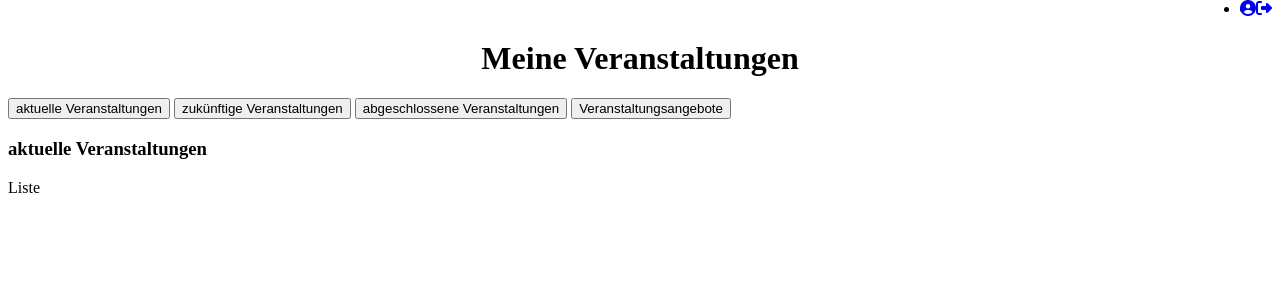
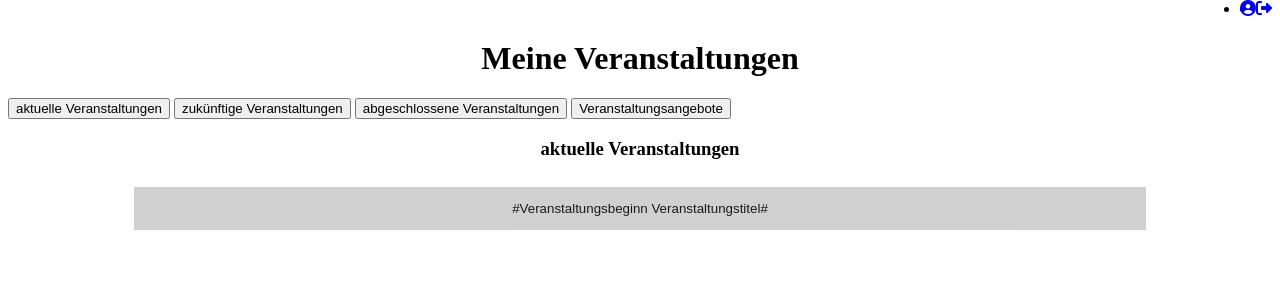
Before and after one commit to TSWE-team9/event_management_system, a PHP site: page /VeranstalterVeranstaltungen.php in a window 1280 px wide. Shown: the part 132-432 px from the top of the page. Run offline with PHP 8.4, Linux system fonts and the light colour scheme; some libraries are stand-ins or nearby versions.

Commit message:
listen fertig

```diff
--- a/UserSeiten/Veranstalter/VeranstalterVeranstaltungen.php
+++ b/UserSeiten/Veranstalter/VeranstalterVeranstaltungen.php
@@ -4,6 +4,7 @@
     <meta charset="UTF-8">
     <link rel="stylesheet" type="text/css" href="../CSS/Startseite.css" media="screen" />
     <link rel="stylesheet" type="text/css" href="../listtabs.css">
+    <link rel="stylesheet" type="text/css" href="./listen.css">
     <title>Meine Veranstaltungen</title>
 
     <script src="https://kit.fontawesome.com/23ad5628f9.js" crossorigin="anonymous"></script>
@@ -34,30 +35,55 @@
 
 <!--Tab auf der rechten Seite mit Liste der aktuellen Veranstaltungen-->
 <div id="aktuelle" class="tabcontent">
-  <h3>aktuelle Veranstaltungen</h3>
-  <p>Liste</p>
+  <h3 style="text-align: center;">aktuelle Veranstaltungen</h3>
+  <!--SQL Abfrage-->
+  <!--foreach Schleife Beginn-->
+  <form action="../VeranstaltungsSeite.php.php" method="Post">
+    <input type="hidden" name="veranstaltung_id" value="#veranstaltungs_id#">
+    <button type="submit" class="btnveranstaltung">#Veranstaltungsbeginn Veranstaltungstitel#</button>
+  </form>
+  <!--foreach Schleife Ende-->
 </div>
 
 <!--Tab auf der rechten Seite mit Liste der zukünftigen Veranstaltungen-->
 <div id="zukünftige" class="tabcontent">
-  <h3>zukünftige Veranstaltungen</h3>
-  <p>Liste</p>
+  <h3 style="text-align: center;">zukünftige Veranstaltungen</h3>
+  <!--SQL Abfrage-->
+  <!--foreach Schleife Beginn-->
+  <form action="../VeranstaltungsSeite.php.php" method="Post">
+    <input type="hidden" name="veranstaltung_id" value="#veranstaltungs_id#">
+    <button type="submit" class="btnveranstaltung">#Veranstaltungsbeginn Veranstaltungstitel#</button>
+  </form>
+  <!--foreach Schleife Ende-->
 </div>
 
 <!--Tab auf der rechten Seite mit Liste der abgeschlossenen Veranstaltungen-->
 <div id="abgeschlossene" class="tabcontent">
-  <h3>abgeschlossene Veranstaltungen</h3>
-  <p>Liste</p>
+  <h3 style="text-align: center;">abgeschlossene Veranstaltungen</h3>
+  <!--SQL Abfrage-->
+  <!--foreach Schleife Beginn-->
+  <form action="../VeranstaltungsSeite.php.php" method="Post">
+    <input type="hidden" name="veranstaltung_id" value="#veranstaltungs_id#">
+    <button type="submit" class="btnveranstaltung">#Veranstaltungsbeginn Veranstaltungstitel#</button>
+  </form>
+  <!--foreach Schleife Ende-->
 </div>
 
 <!--Tab auf der rechten Seite mit Liste von Angeboten-->
 <div id="angebote" class="tabcontent">
-  <h3>Veranstaltungsangebote</h3>
-  <p>Liste</p>
+  <h3 style="text-align: center;">Veranstaltungsangebote</h3>
+  <!--SQL Abfrage-->
+  <!--foreach Schleife Beginn-->
+  <form action="Angebotseite.php" method="Post">
+    <input type="hidden" name="angebot_id" value="#angebots_id#">
+    <button type="submit" class="btnveranstaltung">#Veranstaltungsbeginn#</button>
+  </form>
+  <!--foreach Schleife Ende-->
 </div>
 
 <script>
 
+    // function to display different tabs
     function openList(evt, listName) {
         // Declare all variables
         var i, tabcontent, tablinks;
--- /dev/null
+++ b/UserSeiten/Veranstalter/listen.css
@@ -0,0 +1,14 @@
+.btnveranstaltung {
+    background-color: #ccc;
+    color: black;
+    padding: 14px 20px;
+    margin: 8px 10% 0px 10%;
+    border: none;
+    cursor: pointer;
+    width: 80%;
+    opacity: 0.9;
+}
+
+.btnveranstaltung:hover {
+    opacity: 1;
+}
--- a/UserSeiten/listtabs.css
+++ b/UserSeiten/listtabs.css
@@ -6,7 +6,8 @@
   border: 1px solid #ccc;
   background-color: #f1f1f1;
   width: 20%;
-  height: 300px;
+  min-height: 300px;
+  border-right: none;
 }
 
 /* Style the buttons that are used to open the tab content */
@@ -39,6 +40,5 @@
   padding: 0px 12px;
   border: 1px solid #ccc;
   width: 80%;
-  border-left: none;
-  height: 300px;
+  min-height: 300px;
 }
```
Also changed, not shown: UserSeiten/Veranstalter/Angebotseite.php (added, +28 -0 lines), UserSeiten/VeranstaltungsSeite.php (added), 1 other file.
